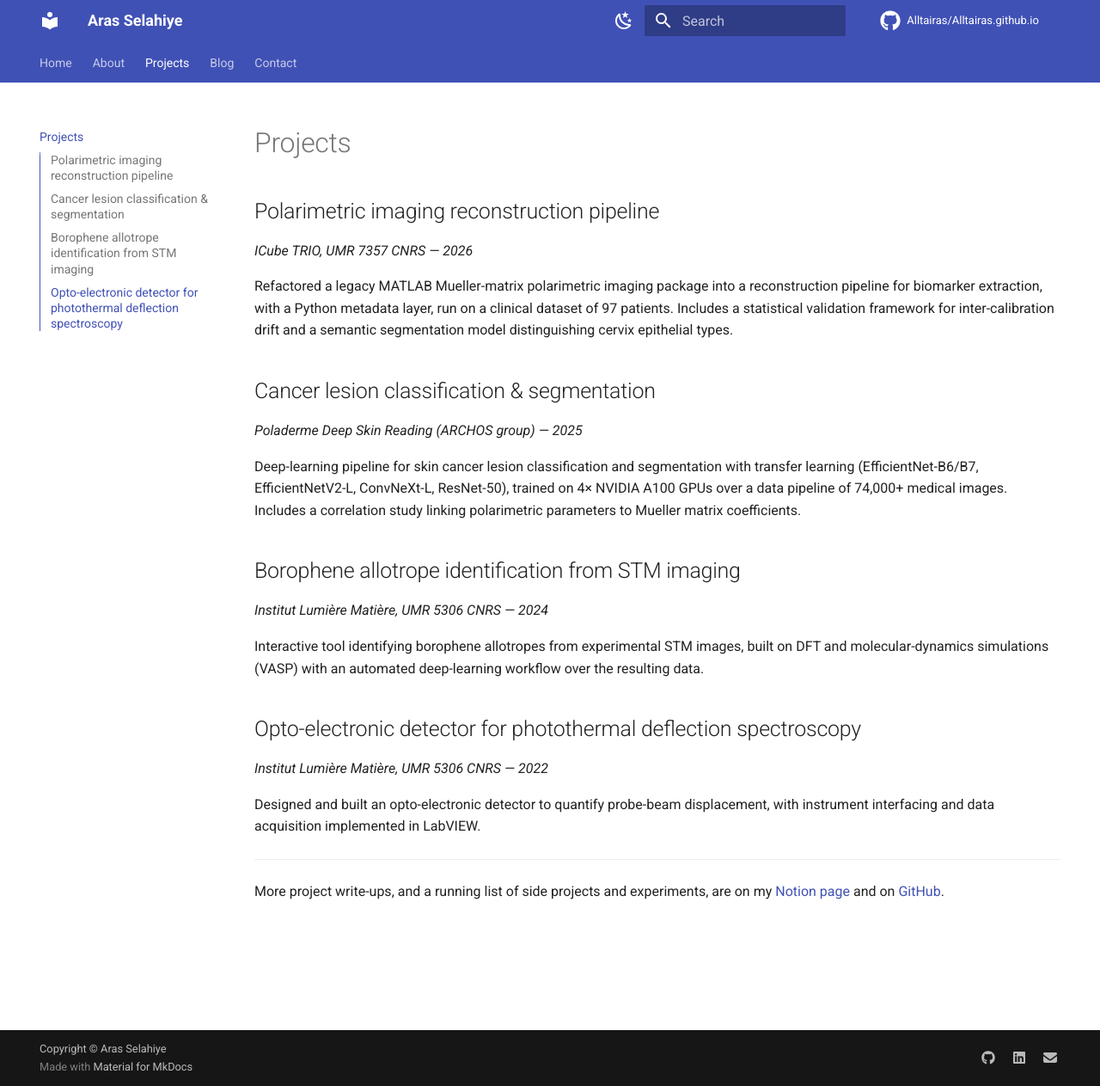
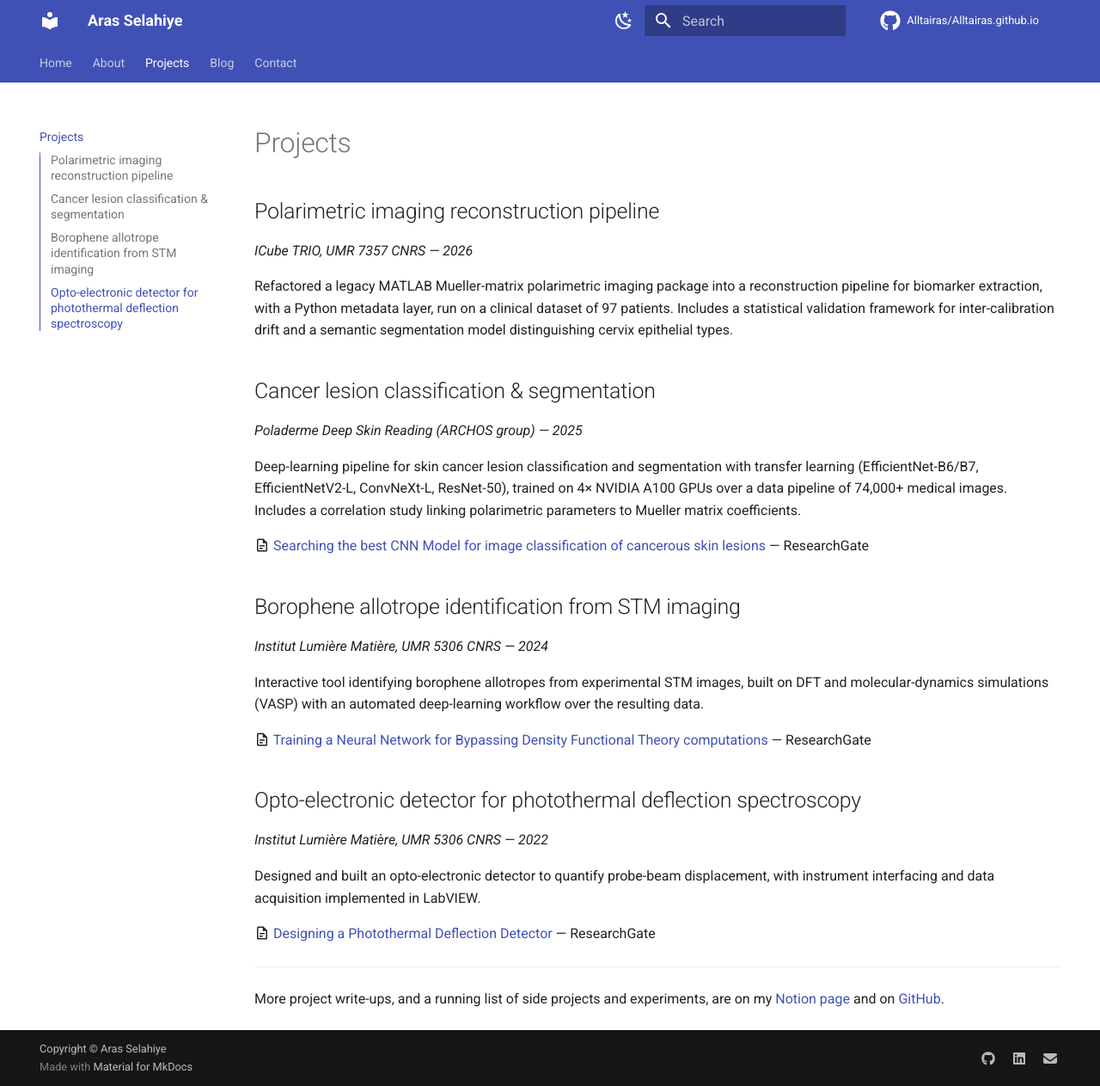
Before and after one commit to Alltairas/Alltairas.github.io, an MkDocs documentation site: the page built from docs/projects.md, in a window 1280 px wide and 1263 px high. Shown: the whole window at 86% size. Built offline with MkDocs 1.6.1 and Material for MkDocs 9.7.7, drawn with Linux system fonts in a browser that asks for light colours; comment, search, counter and statistics services are not loaded.

Commit message:
Add ResearchGate publication links to Projects page

```diff
--- a/docs/projects.md
+++ b/docs/projects.md
@@ -16,11 +16,15 @@ Deep-learning pipeline for skin cancer lesion classification and segmentation wi
 pipeline of 74,000+ medical images. Includes a correlation study linking polarimetric parameters to Mueller
 matrix coefficients.
 
+:material-file-document-outline: [Searching the best CNN Model for image classification of cancerous skin lesions](https://www.researchgate.net/publication/395742260_Searching_the_best_CNN_Model_for_image_classification_of_cancerous_skin_lesions){: target="_blank" } — ResearchGate
+
 ## Borophene allotrope identification from STM imaging
 *Institut Lumière Matière, UMR 5306 CNRS — 2024*
 
 Interactive tool identifying borophene allotropes from experimental STM images, built on DFT and
 molecular-dynamics simulations (VASP) with an automated deep-learning workflow over the resulting data.
+
+:material-file-document-outline: [Training a Neural Network for Bypassing Density Functional Theory computations](https://www.researchgate.net/publication/385172716_Subject_Training_a_Neural_Network_for_Bypassing_Density_Functional_Theory_computations){: target="_blank" } — ResearchGate
 
 ## Opto-electronic detector for photothermal deflection spectroscopy
 *Institut Lumière Matière, UMR 5306 CNRS — 2022*
@@ -28,6 +32,8 @@ molecular-dynamics simulations (VASP) with an automated deep-learning workflow o
 Designed and built an opto-electronic detector to quantify probe-beam displacement, with instrument interfacing
 and data acquisition implemented in LabVIEW.
 
+:material-file-document-outline: [Designing a Photothermal Deflection Detector](https://www.researchgate.net/publication/385172650_Designing_a_Photothermal_Deflection_Detector){: target="_blank" } — ResearchGate
+
 ---
 
 More project write-ups, and a running list of side projects and experiments, are on my
--- a/mkdocs.yml
+++ b/mkdocs.yml
@@ -43,6 +43,9 @@ markdown_extensions:
   - admonition
   - pymdownx.details
   - pymdownx.superfences
+  - pymdownx.emoji:
+      emoji_index: !!python/name:material.extensions.emoji.twemoji
+      emoji_generator: !!python/name:material.extensions.emoji.to_svg
 
 plugins:
   - search
```
